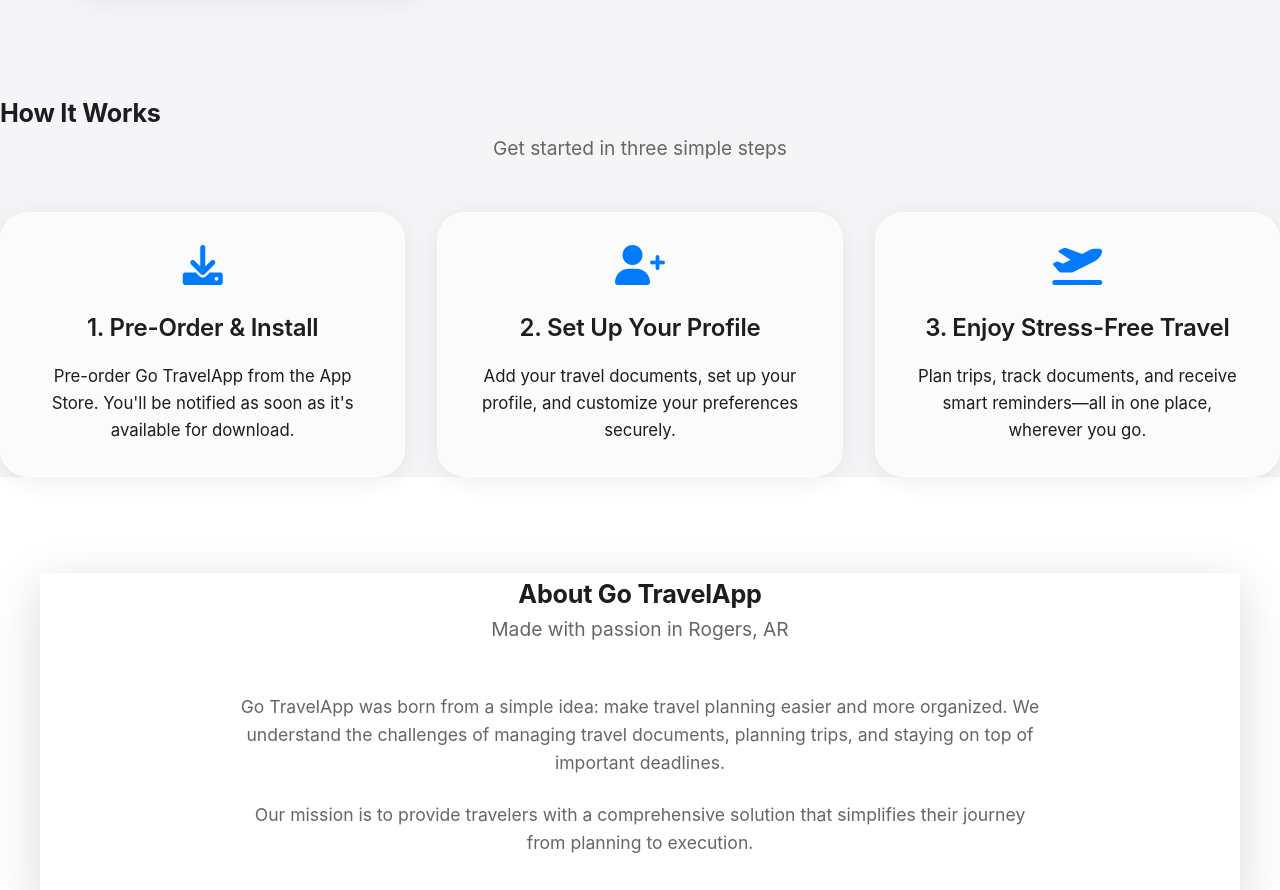
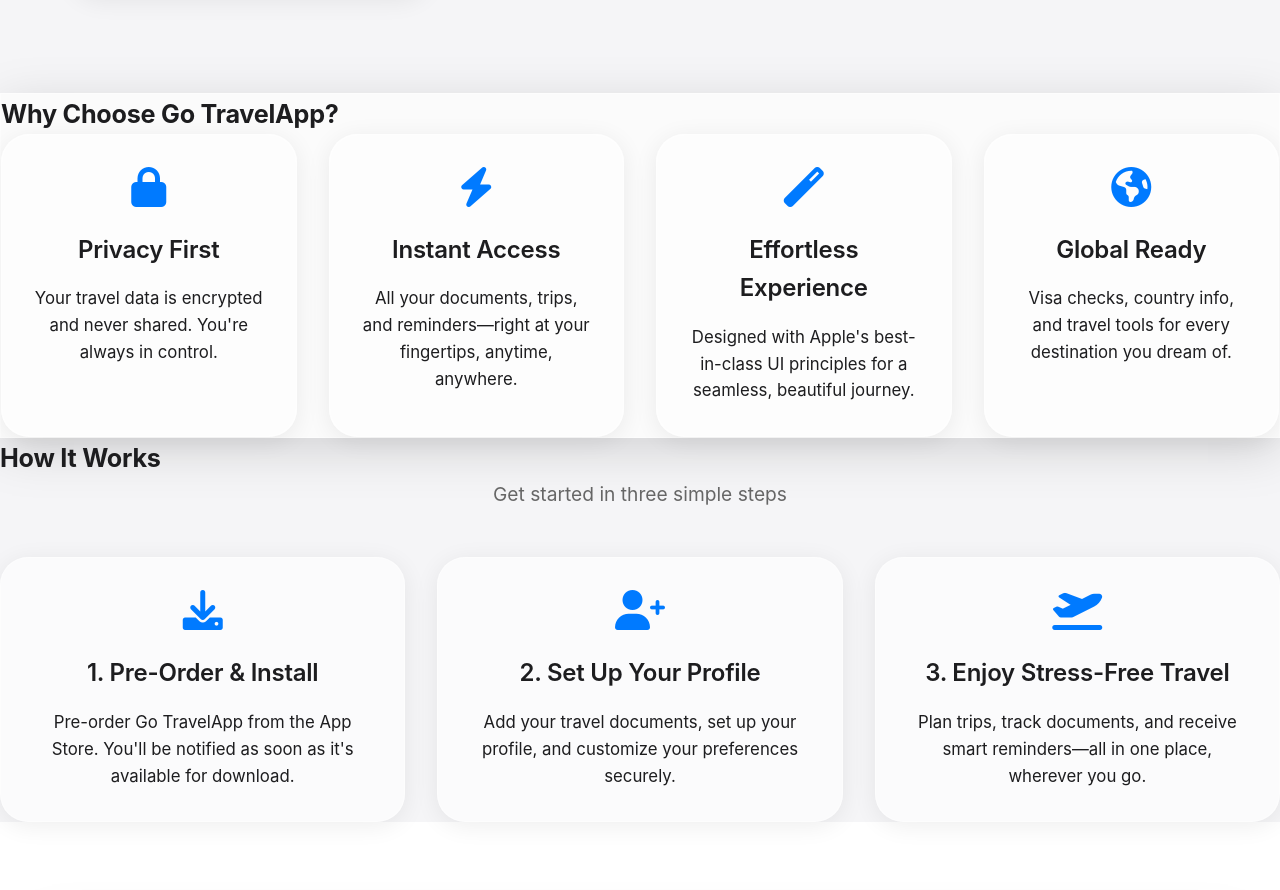
Before and after one commit to danielselmeci/gotravelapp.github.io, a plain HTML site: page index.html in a window 1280 px wide. Shown: the part 1647-2537 px from the top of the page. Drawn offline with Linux system fonts and the light colour scheme.

Commit message:
Update index.html

```diff
--- a/index.html
+++ b/index.html
@@ -68,6 +68,34 @@
                 <i class="fas fa-globe"></i>
                 <h3>Global Support</h3>
                 <p>Access information for countries worldwide, including visa requirements and travel advisories.</p>
+            </div>
+        </div>
+    </section>
+
+    <section class="why-choose">
+        <div class="why-choose-content glass">
+            <h2>Why Choose Go TravelApp?</h2>
+            <div class="feature-grid">
+                <div class="feature-card glass">
+                    <i class="fas fa-lock"></i>
+                    <h3>Privacy First</h3>
+                    <p>Your travel data is encrypted and never shared. You're always in control.</p>
+                </div>
+                <div class="feature-card glass">
+                    <i class="fas fa-bolt"></i>
+                    <h3>Instant Access</h3>
+                    <p>All your documents, trips, and reminders—right at your fingertips, anytime, anywhere.</p>
+                </div>
+                <div class="feature-card glass">
+                    <i class="fas fa-magic"></i>
+                    <h3>Effortless Experience</h3>
+                    <p>Designed with Apple's best-in-class UI principles for a seamless, beautiful journey.</p>
+                </div>
+                <div class="feature-card glass">
+                    <i class="fas fa-globe-americas"></i>
+                    <h3>Global Ready</h3>
+                    <p>Visa checks, country info, and travel tools for every destination you dream of.</p>
+                </div>
             </div>
         </div>
     </section>
```
